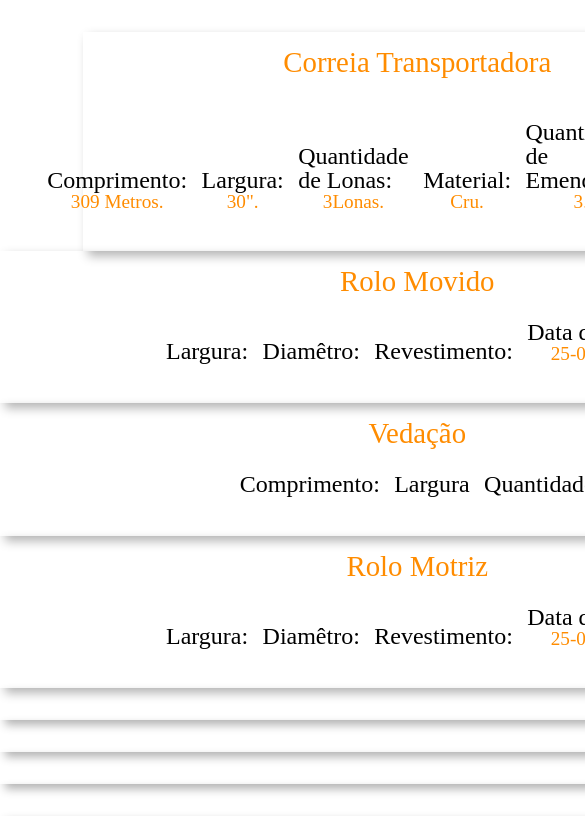
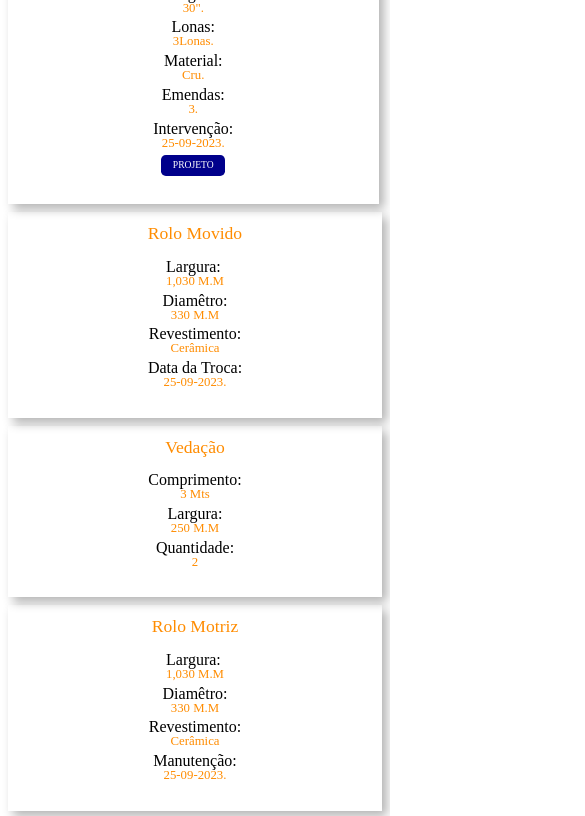
Before and after one commit to Weslen-Oliveira/SistemaCorreiasTransportadoras, a plain HTML site: page linha/Linha-A2/A2J07.html in a window 390 px wide. Shown: the part 257-1073 px from the top of the page, 585 px wide, since content can reach past the window. Drawn offline with Linux system fonts and the light colour scheme; files whose address does not match are found by name.

Commit message:
responsividade1

```diff
--- a/css/swiper.css
+++ b/css/swiper.css
@@ -1,5 +1,5 @@
 .swiper {
-    width: 100%;
+    width: 80%;
     height: 100%;
     padding: 2em 0.8em 3.2em;
 }
--- a/linha/Linha-A2/A2J07.html
+++ b/linha/Linha-A2/A2J07.html
@@ -12,7 +12,7 @@
             <h1 class="tituloTopo">SISTEMA <span class="spanTopo">de inspeção</span></h1>
         </div>
         <div class="divLinksTopo">
-            <a class="linkTopo" href="/inicio.html">Início</a>
+            <a class="linkTopo" href="/inicio.html"></a>
             <a class="linkTopo" href="#">Crítico</a>
             <a class="linkTopo" href="#">Melhoria</a>
             <a class="linkTopo" href="">Concluído</a>
@@ -26,40 +26,42 @@
                 <ul class="lista">
                     <li>Comprimento: <span>309 Metros.</span></li>
                     <li>Largura: <span>30".</span></li>
-                    <li>Quantidade de Lonas: <span>3Lonas.</span></li>
+                    <li>Lonas: <span>3Lonas.</span></li>
                     <li>Material: <span>Cru.</span></li>
-                    <li>Quantidade de Emendas: <span>3.</span></li>
-                    <li>Data da Troca: <span>25-09-2023.</span></li>
+                    <li>Emendas: <span>3.</span></li>
+                    <li>Intervenção: <span>25-09-2023.</span></li>
                     <a class="btnVerProjeto" href="#">PROJETO</a>
                 </ul>
             </div>
             <div class="RoloMov">
                 <h2 class="subtitulo">Rolo Movido</h2>
                 <ul class="lista">
-                    <li>Largura: <span></span></li>
-                    <li>Diamêtro: <span></span></li>
-                    <li>Revestimento: <span></span></li>
+                    <li>Largura: <span>1,030 M.M</span></li>
+                    <li>Diamêtro: <span>330 M.M</span></li>
+                    <li>Revestimento: <span>Cerâmica</span></li>
                     <li>Data da Troca: <span>25-09-2023.</span></li>
                 </ul>
             </div>
             <div class="Vedacao">
                 <h2 class="subtitulo">Vedação</h2>
                 <ul class="lista">
-                    <li>Comprimento: <span></span></li>
-                    <li>Largura <span></span></li>
-                    <li>Quantidade <span></span></li>
+                    <li>Comprimento: <span>3 Mts</span></li>
+                    <li>Largura: <span>250 M.M</span></li>
+                    <li>Quantidade: <span>2</span></li>
                 </ul>
             </div>
             <div class="RoloMotr">
                 <h2 class="subtitulo">Rolo Motriz</h2>
                 <ul class="lista">
-                    <li>Largura: <span></span></li>
-                    <li>Diamêtro: <span></span></li>
-                    <li>Revestimento: <span></span></li>
-                    <li>Data da Troca: <span>25-09-2023.</span></li>
+                    <li>Largura: <span>1,030 M.M</span></li>
+                    <li>Diamêtro: <span>330 M.M</span></li>
+                    <li>Revestimento: <span>Cerâmica</span></li>
+                    <li>Manutenção: <span>25-09-2023.</span></li>
                 </ul>
             </div>
-            <div class="Rc"></div>
+            <div class="Rc">
+
+            </div>
             <div class="Rr"></div>
             <div class="CvtC"></div>
             <div class="SptR"></div>
--- a/linha/css/sectionA2.css
+++ b/linha/css/sectionA2.css
@@ -10,6 +10,7 @@
     color: darkorange;
 }
 .lista{
+    width: 100%;
     padding: 1em;
     display: flex;
     justify-content: center;
@@ -39,7 +40,7 @@
      background-color: rgb(27, 27, 233);
 }
 .conteudo{
-    grid-template-columns: repeat(3, 1fr);
+    grid-template-columns:  repeat(3, 1fr);
     grid-template-rows: repeat(10, 1fr);
     grid-template-areas:
         'CorrTransp CorrTransp CorrTransp'
@@ -99,3 +100,159 @@
     padding: 1em;
     box-shadow: 5px 5px 10px rgba(0, 0, 0, 0.3);
 }
+/* === REGRAS RESPONSIVAS === */
+
+/* Tablets 768px a 1024px */
+@media screen and (max-width: 1024px) {
+    .conteudo {
+        grid-template-columns: repeat(2, 1fr);
+        grid-template-areas:
+            'CorrTransp CorrTransp'
+            'RoloMov Vedacao'
+            'RoloMotr Rc'
+            'Rr CvtC'
+            'SptR AltalhC'
+            'AltalhR .';
+    }
+
+    .titulo {
+        font-size: 3em;
+    }
+
+    .subtitulo {
+        font-size: 1.5em;
+    }
+}
+
+/* Celular até 480px a 768px */
+@media screen and (max-width: 768px) {
+    .conteudo {
+        grid-template-columns: 1fr;
+        grid-template-areas:
+            'CorrTransp'
+            'RoloMov'
+            'Vedacao'
+            'RoloMotr'
+            'Rc'
+            'Rr'
+            'CvtC'
+            'SptR'
+            'AltalhC'
+            'AltalhR';
+    }
+
+    .titulo {
+        font-size: 2.5em;
+        padding-block: 0.5em;
+    }
+
+    .subtitulo {
+        font-size: 1.3em;
+    }
+
+    .lista {
+        flex-wrap: wrap;
+        justify-content: center;
+        gap: 10px;
+        font-size: 1.2em;
+    }
+
+    .CorrTransp {
+        max-width: 95%;
+    }
+}
+
+/* Celular até 480px */
+@media screen and (max-width: 480px) {
+    .titulo {
+        font-size: 2em;
+    }
+
+    .subtitulo {
+        font-size: 1.1em;
+    }
+
+    .lista {
+        font-size: 1em;
+        flex-direction: column;
+        align-items: center;
+        gap: 5px;
+    }
+
+    .lista li {
+        padding-inline: 0;
+    }
+
+    .btnVerProjeto {
+        font-size: 0.6em;
+        padding: 0.6em 1.2em;
+    }
+
+    .conteudo > div {
+        padding: 0.8em;
+        margin: 0.5em;
+    }
+}
+
+/* Tela grande */
+/* @media screen and (min-width: 1600px) {
+    .conteudo {
+        max-width: 1400px;
+        margin: 0 auto;
+    }
+
+    .CorrTransp {
+        max-width: 70%;
+    }
+} */
+/* Celular até 300px */
+@media screen and (max-width: 300px) {
+    .titulo {
+        font-size: 1.5em;
+        padding-block: 0.3em;
+        word-wrap: break-word;
+    }
+
+    .subtitulo {
+        font-size: 1em;
+        word-wrap: break-word;
+    }
+
+    .lista {
+        font-size: 0.9em;
+        flex-direction: column;
+        align-items: center;
+        gap: 3px;
+        padding: 0.5em;
+    }
+
+    .lista li {
+        text-align: center;
+        width: 100%;
+    }
+
+    .btnVerProjeto {
+        font-size: 0.7em;
+        padding: 0.7em 1.5em;
+        display: block;
+        text-align: center;
+        margin: 0.5em auto;
+    }
+
+    .conteudo > div {
+        padding: 0.6em;
+        margin: 0.3em;
+        box-shadow: 2px 2px 5px rgba(0, 0, 0, 0.2);
+    }
+
+    .CorrTransp {
+        max-width: 98%;
+        padding: 0.8em;
+    }
+
+    /* Garante que o grid ocupe toda a largura */
+    .conteudo {
+        grid-template-columns: 1fr;
+        gap: 0.5em;
+    }
+}
```
Also changed, not shown: js/script.js (+5 -4 lines).
